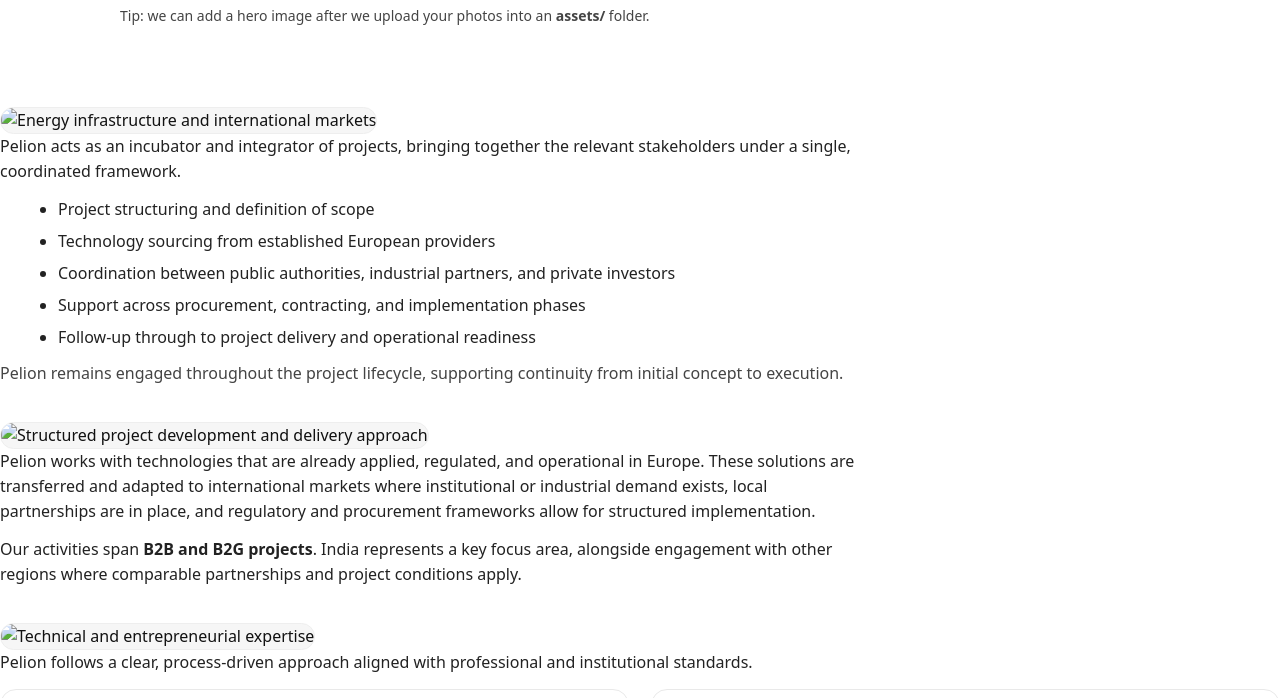
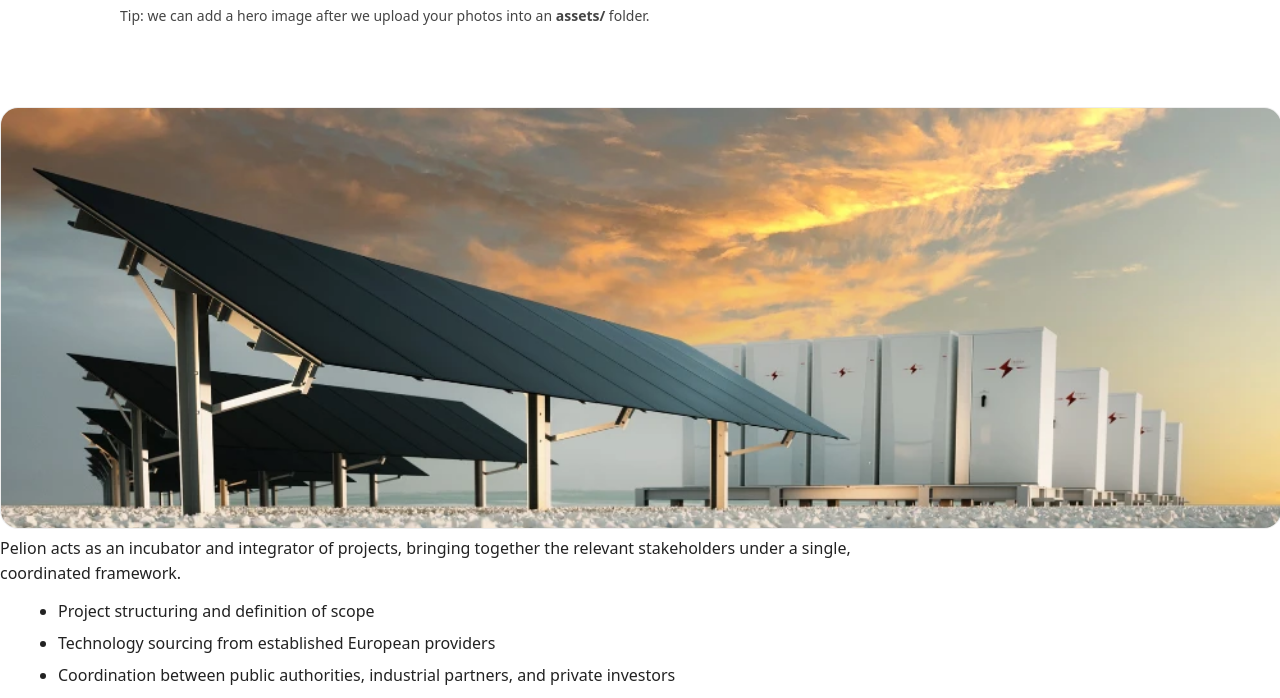
Before and after one commit to panagiotis8kalafatis-gif/pelionenergy, a plain HTML site: page index.html in a window 1280 px wide. Shown: the part 1046-1744 px from the top of the page. Drawn offline with Linux system fonts and the light colour scheme.

Commit message:
Update index.html

```diff
--- a/index.html
+++ b/index.html
@@ -65,7 +65,7 @@
 </header>
 
   <img class="hero" style="max-height:420px;"
-       src="assets/assets/market.webp"
+       src="assets/market.webp"
        alt="Energy infrastructure and international markets" />
 
   <p>
@@ -84,7 +84,7 @@
 </section>
 
   <img class="hero" style="max-height:420px;"
-       src="assets/assets/approach.webp"
+       src="assets/approach.webp"
        alt="Structured project development and delivery approach" />
 
   <p>
@@ -99,7 +99,7 @@
 </section>
 
   <img class="hero" style="max-height:360px;"
-       src="assets/assets/tech.webp"
+       src="assets/tech.webp"
        alt="Technical and entrepreneurial expertise" />
 
   <p>
```
